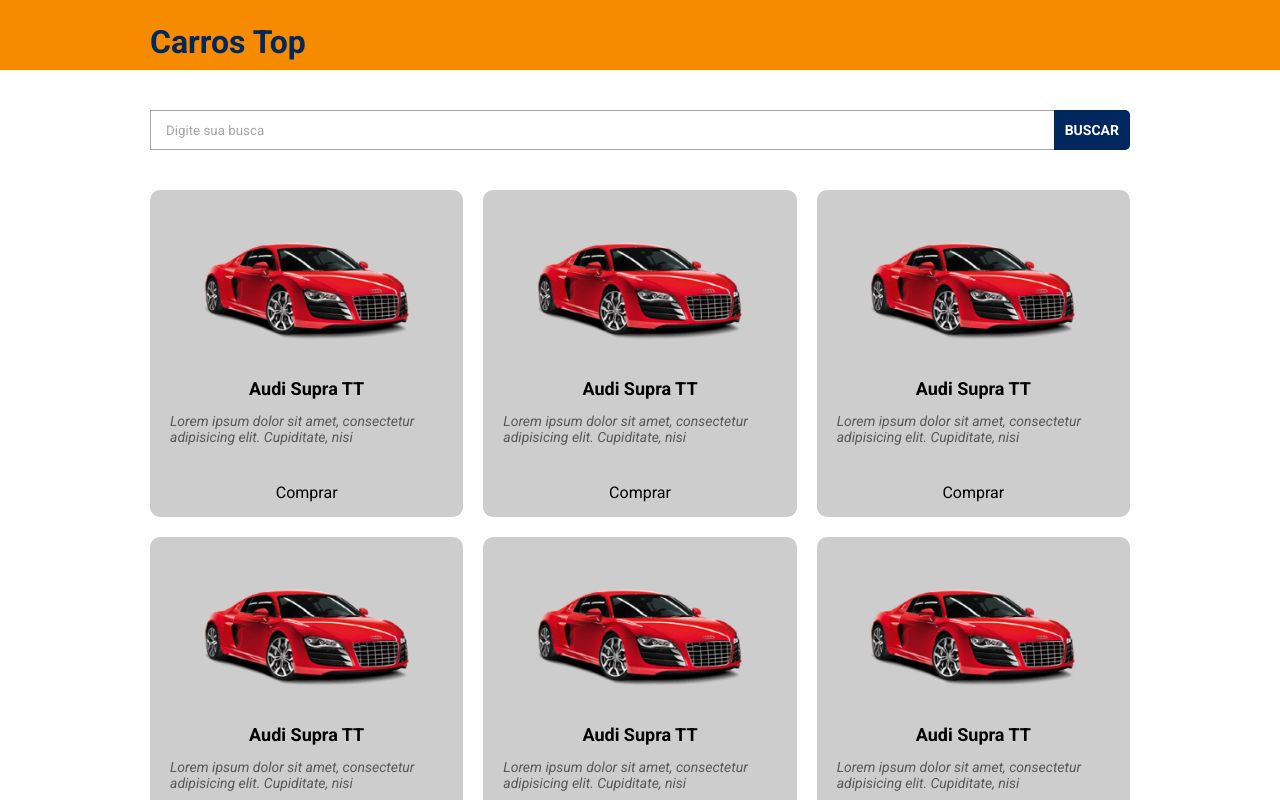
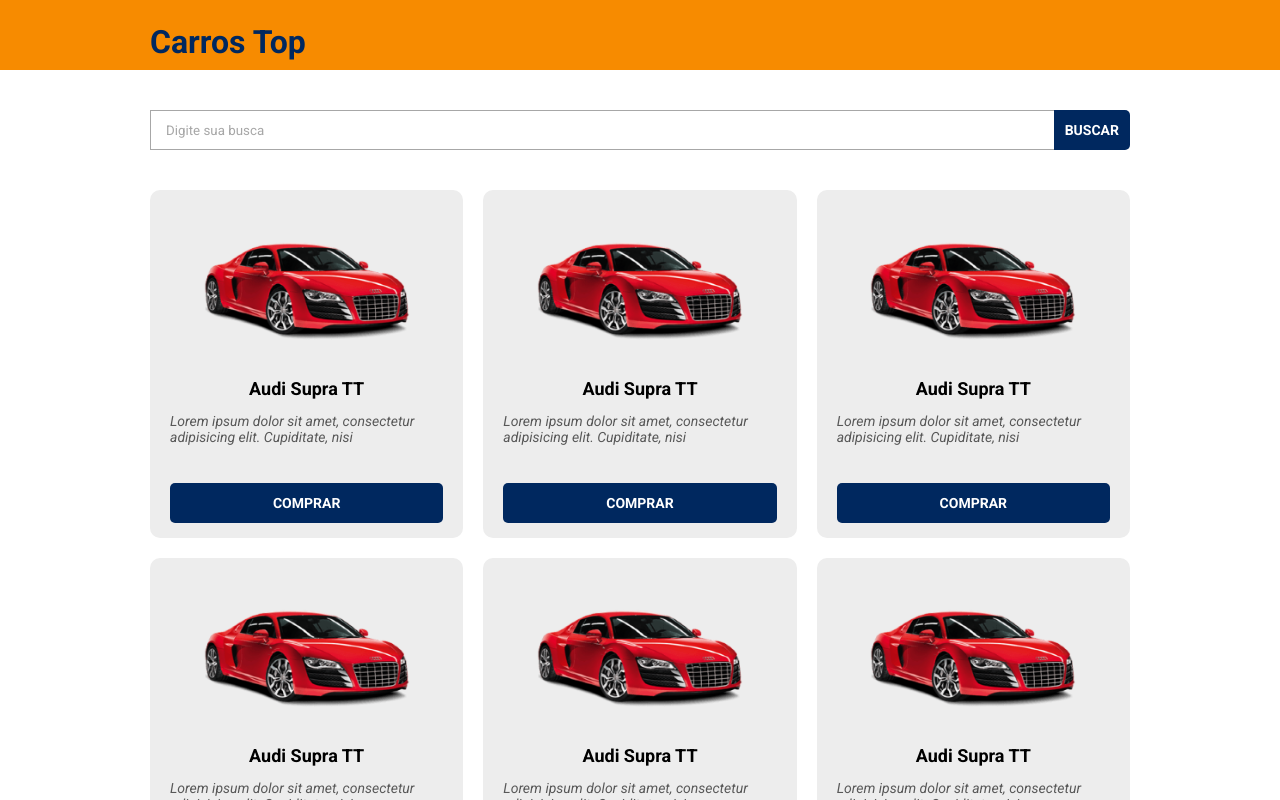
Before and after one commit to cauerg44/carros-top-react, a React (Vite) app: page / in a window 1280 px wide. Shown: the top 800 px of the page. Built offline with nearby package versions, Linux system fonts and the light colour scheme.

Commit message:
Button card

```diff
--- a/src/components/Button/index.tsx
+++ b/src/components/Button/index.tsx
@@ -1,7 +1,9 @@
+import './styles.css'
+
 export default function Button() {
 
     return (
-        <div>
+        <div className="ct-button">
             Comprar
         </div>
     )
--- /dev/null
+++ b/src/components/Button/styles.css
@@ -0,0 +1,13 @@
+.ct-button {
+    height: 40px;
+    width: 100%;
+    background-color: var(--ct-color-font-tertiary);
+    color: var(--ct-color-font-quaterary);
+    font-size: 14px;
+    font-weight: 700;
+    text-transform: uppercase;
+    display: flex;
+    align-items: center;
+    justify-content: center;
+    border-radius: 5px;
+}
--- a/src/index.css
+++ b/src/index.css
@@ -4,7 +4,7 @@
   --ct-color-bg-primary: #fff;
   --ct-color-bg-secondary: #F78B00;
   --ct-color-bg-tertiary: #00285F;
-  --ct-color-bg-quartenary: #cdcdcd;
+  --ct-color-bg-quartenary: #ededed;
 
   --ct-color-primary: #000;
   --ct-color-secondary: #585858;
```
